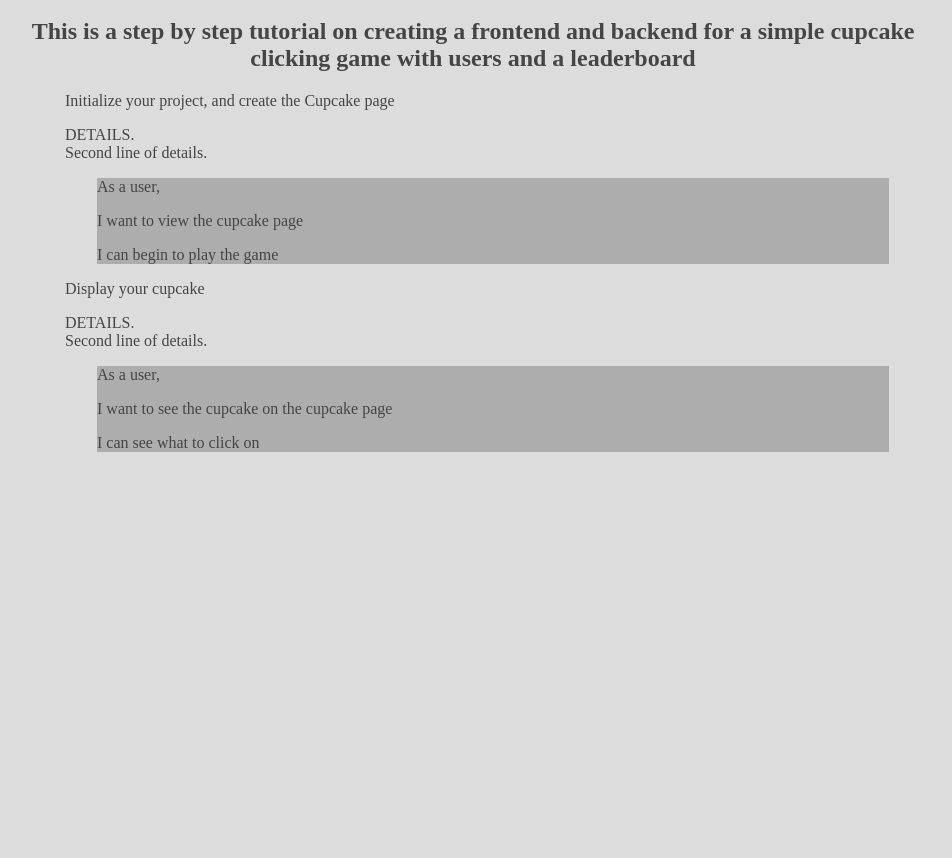
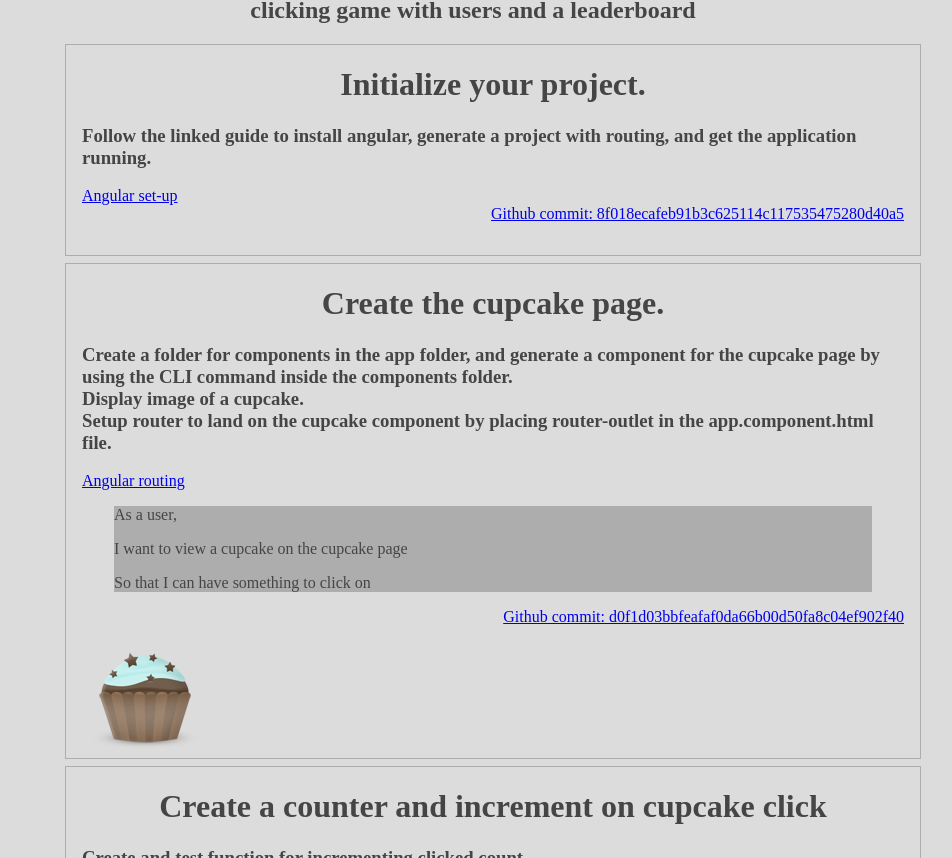
Before and after one commit to CameronJett/cupcake_clicker_tutorial, an Angular app: page / in a window 1280 px wide. Shown: the part 162-1020 px from the top of the page, without its empty margins (167-1119 px from the left). Before the commit the page ends 800 px from the top, so only its background shows below. Built offline with nearby package versions, Linux system fonts and the light colour scheme.

Commit message:
tasks for creating login and cupcake page and counter increment

```diff
--- a/src/app/app.component.css
+++ b/src/app/app.component.css
@@ -7,3 +7,22 @@ h1, h2 {
     margin-left: 2rem;
     margin-right: 2rem;
 }
+
+.task {
+    border:.1rem solid rgb(173, 173, 173);
+    margin-bottom:.4rem;
+}
+
+.task-spacer {
+    margin-left: 1rem;
+    margin-right: 1rem;
+}
+
+.github-link {
+    margin-bottom: 2rem;
+    text-align: right;
+}
+
+img {
+    margin-top: -2rem;
+}
--- a/src/app/app.component.html
+++ b/src/app/app.component.html
@@ -2,14 +2,30 @@
 <h2>This is a step by step tutorial on creating a frontend and backend for a simple cupcake clicking game with users and
   a leaderboard</h2>
 
-<ul>
-  <div *ngFor="let task of json_data">
-    <p>{{ task.HEADER }}</p>
-    <p>{{ task.DETAILS }}</p>
-    <div class='user-story'>
-      <p>{{ task.USER_STORY.AS_A }}</p>
-      <p>{{ task.USER_STORY.I_WANT }}</p>
-      <p>{{ task.USER_STORY.SO_THAT }}</p>
+<ol>
+  <div class='task' *ngFor="let task of json_data">
+    <div class='task-spacer'>
+      <h1>{{ task.HEADER }}</h1>
+      <h3>{{ task.DETAILS }}</h3>
+
+      <div *ngIf="task.HYPERLINK">
+        <a href="{{task.HYPERLINK}}">{{ task.HYPERLINK_TEXT }}</a>
+      </div>
+
+      <div class='user-story' *ngIf="task.USER_STORY">
+        <p>{{ task.USER_STORY.AS_A }}</p>
+        <p>{{ task.USER_STORY.I_WANT }}</p>
+        <p>{{ task.USER_STORY.SO_THAT }}</p>
+      </div>
+
+      <div class='github-link'>
+        <a *ngIf="task.GITHUB_COMMIT"
+          href="https://github.com/CameronJett/cupcake-clicker-ui/commit/{{task.GITHUB_COMMIT}}">Github commit:
+          {{ task.GITHUB_COMMIT }}</a>
+      </div>
+
+      <img *ngIf="task.IMAGE" src="{{task.IMAGE}}">
+
     </div>
   </div>
-</ul>
+</ol>
--- a/src/assets/data.json
+++ b/src/assets/data.json
@@ -1,24 +1,48 @@
 {
     "TASKS": [
         {
-            "HEADER": "Initialize your project, and create the Cupcake page",
-            "DETAILS": "DETAILS.\nSecond line of details.",
+            "HEADER": "Initialize your project.",
+            "DETAILS": "Follow the linked guide to install angular, generate a project with routing, and get the application running.",
+            "HYPERLINK_TEXT": "Angular set-up",
+            "HYPERLINK": "https://angular.io/guide/setup-local",
+            "GITHUB_COMMIT": "8f018ecafeb91b3c625114c117535475280d40a5"
+        },
+        {
+            "HEADER": "Create the cupcake page.",
+            "DETAILS": "Create a folder for components in the app folder, and generate a component for the cupcake page by using the CLI command inside the components folder.\nDisplay image of a cupcake.\nSetup router to land on the cupcake component by placing router-outlet in the app.component.html file.",
             "USER_STORY": {
                 "AS_A": "As a user,",
-                "I_WANT": "I want to view the cupcake page",
-                "SO_THAT": "I can begin to play the game"
+                "I_WANT": "I want to view a cupcake on the cupcake page",
+                "SO_THAT": "So that I can have something to click on"
             },
-            "GITHUB_COMMIT": "LINK"
+            "HYPERLINK_TEXT": "Angular routing",
+            "HYPERLINK": "https://angular.io/guide/router",
+            "IMAGE": "../assets/cupcake.png",
+            "GITHUB_COMMIT": "d0f1d03bbfeafaf0da66b00d50fa8c04ef902f40"
         },
         {
-            "HEADER": "Display your cupcake",
-            "DETAILS": "DETAILS.\nSecond line of details.",
+            "HEADER": "Create a counter and increment on cupcake click",
+            "DETAILS": "Create and test function for incrementing clicked count.\nDisplay count on page.\nConnect and test click of the cupcake to incrementing the count.",
             "USER_STORY": {
                 "AS_A": "As a user,",
-                "I_WANT": "I want to see the cupcake on the cupcake page",
-                "SO_THAT": "I can see what to click on"
+                "I_WANT": "I want to be able to click on the cupcake and view my current score",
+                "SO_THAT": "So that I can see my score and my score can go up"
             },
-            "GITHUB_COMMIT": "LINK"
+            "HYPERLINK_TEXT": "Testing click events",
+            "HYPERLINK": "https://stackoverflow.com/questions/40093013/unit-testing-click-event-in-angular",
+            "GITHUB_COMMIT": "cb3002f2894623b974b43ffa3247ad9070fe45b2"
+        },
+        {
+            "HEADER": "Create a login page for users to log in.",
+            "DETAILS": "Generate Login page.\nCreate form for user name, a button to log in, and a button for creating a user.\nOn click buttons test and route to cupcake page.",
+            "USER_STORY": {
+                "AS_A": "As a user,",
+                "I_WANT": "I want to click on log in or create user",
+                "SO_THAT": "So that I can go to the cupcake clicking page"
+            },
+            "HYPERLINK_TEXT": "Angular Form Groups",
+            "HYPERLINK": "https://appdividend.com/2019/12/17/angular-formgroup-example-tutorial-from-scratch/",
+            "GITHUB_COMMIT": "8cabdf8c7dcc551095363cf7cd8f49aaceb79092"
         }
     ]
 }
--- a/src/styles.css
+++ b/src/styles.css
@@ -4,6 +4,6 @@ body {
     color: #454545;
     margin-left: 15%;
     margin-right: 15%;
-    margin-top: 4rem;
+    margin-top: 1rem;
     white-space: pre-wrap;
 }
```
Also changed, not shown: src/assets/cupcake.png (added), 1 other file (tests, documents, lock files or other folders).
